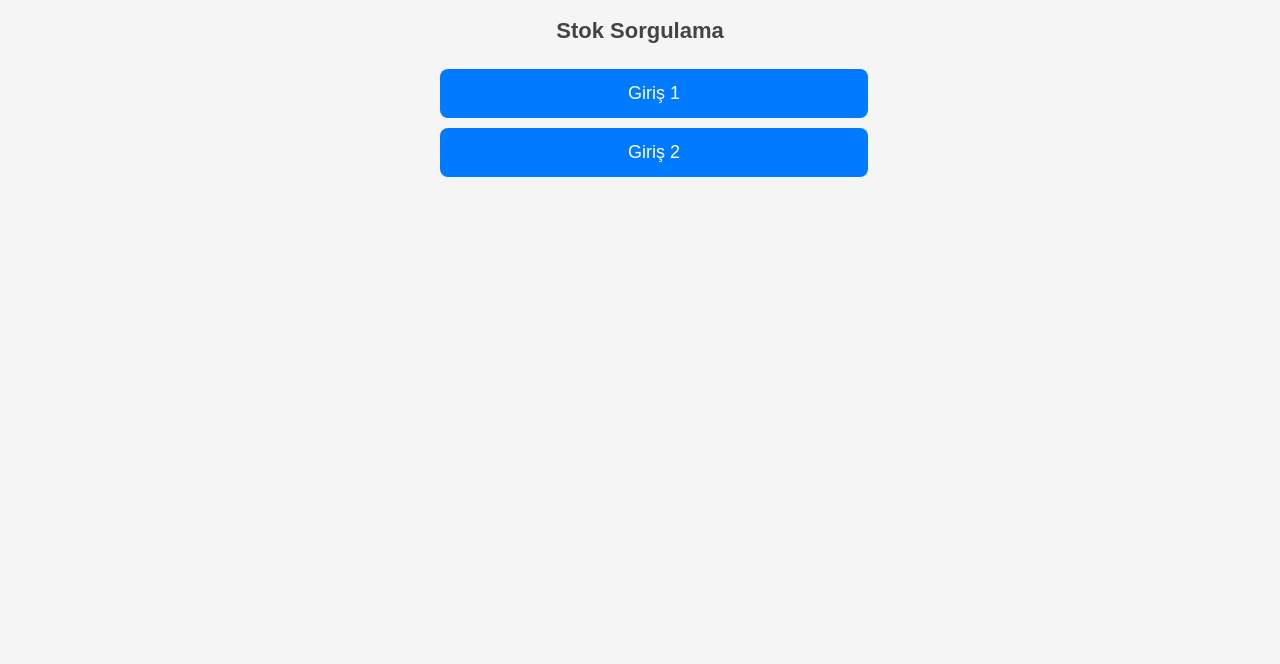
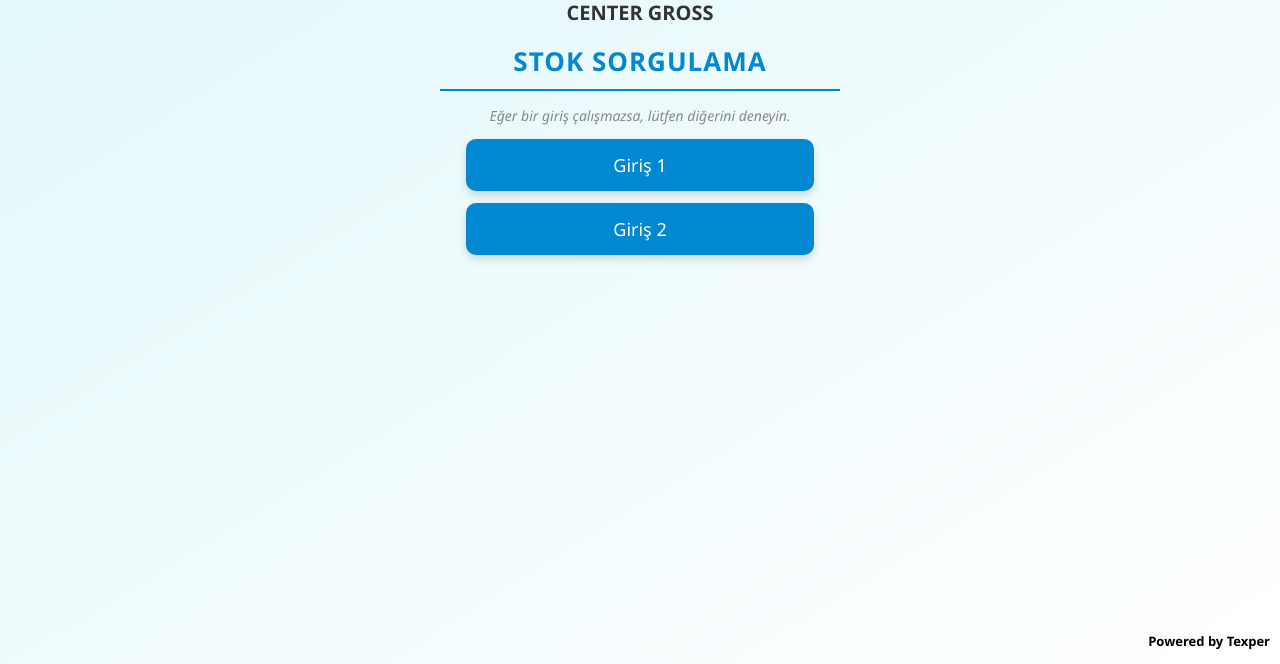
Before and after one commit to texpercomp/centerstok, a plain HTML site: page index.html in a window 1280 px wide. Shown: the part 136-800 px from the top of the page. Drawn offline with Linux system fonts and the light colour scheme.

Commit message:
Update index.html

```diff
--- a/index.html
+++ b/index.html
@@ -6,57 +6,130 @@
   <title>Giriş Ekranı</title>
   <style>
     body {
-      font-family: sans-serif;
       margin: 0;
       padding: 0;
-      background-color: #f5f5f5;
+      font-family: 'Segoe UI', sans-serif;
+      background: linear-gradient(to bottom right, #e0f7fa, #ffffff);
+      position: relative;
+      min-height: 100vh;
     }
 
     .container {
       max-width: 400px;
       margin: 0 auto;
-      padding: 20px;
+      padding: 30px 20px 60px;
       text-align: center;
     }
 
     .logo {
-      width: 100px;
+      width: 80px;
       height: auto;
-      margin-bottom: 15px;
+      margin-bottom: 20px;
+      border-radius: 12px;
+      box-shadow: 0 4px 10px rgba(0,0,0,0.1);
+    }
+
+    .center-gross {
+      font-size: 20px;
+      color: #333;
+      font-weight: bold;
+      margin-bottom: 10px;
+      text-transform: uppercase;
     }
 
     h1 {
-      font-size: 22px;
-      margin-bottom: 25px;
-      color: #444;
+      font-size: 26px;
+      color: #0288d1;
+      font-weight: bold;
+      margin-bottom: 15px;
+      text-transform: uppercase;
+      letter-spacing: 1px;
+      border-bottom: 2px solid #0288d1;
+      padding-bottom: 10px;
+    }
+
+    .note {
+      font-size: 14px;
+      color: #888;
+      margin-top: 10px;
+      font-style: italic;
     }
 
     .button {
       display: block;
-      width: 100%;
+      width: 80%;
+      max-width: 320px;
+      margin: 12px auto;
       padding: 14px;
-      margin: 10px 0;
-      background-color: #007bff;
+      background-color: #0288d1;
       color: white;
       border: none;
-      border-radius: 8px;
+      border-radius: 10px;
       font-size: 18px;
       text-decoration: none;
-      transition: background 0.3s;
+      box-shadow: 0 4px 8px rgba(0, 0, 0, 0.15);
+      transition: background 0.3s, transform 0.2s;
     }
 
     .button:hover {
-      background-color: #0056b3;
+      background-color: #0277bd;
+      transform: scale(1.03);
+    }
+
+    .footer {
+      position: absolute;
+      right: 10px;
+      bottom: 10px;
+      font-size: 13px;
+    }
+
+    .footer a {
+      color: #000;
+      font-weight: bold;
+      text-decoration: none;
+      position: relative;
+      display: inline-block;
+      overflow: hidden;
+    }
+
+    .footer a::before {
+      content: '';
+      position: absolute;
+      top: 0;
+      left: -100%;
+      width: 100%;
+      height: 100%;
+      background: linear-gradient(120deg, transparent, rgba(255, 255, 255, 0.6), transparent);
+      animation: shine 2.5s infinite;
+    }
+
+    @keyframes shine {
+      0% {
+        left: -100%;
+      }
+      100% {
+        left: 100%;
+      }
     }
   </style>
 </head>
 <body>
   <div class="container">
     <img src="logo.jpg" alt="Logo" class="logo">
+
+    <!-- Center Gross Yazısı -->
+    <div class="center-gross">Center Gross</div>
+
     <h1>Stok Sorgulama</h1>
+
+    <p class="note">Eğer bir giriş çalışmazsa, lütfen diğerini deneyin.</p>
 
     <a href="http://212.156.174.165/Account/Login" class="button">Giriş 1</a>
     <a href="http://88.235.17.55/Account/Login" class="button">Giriş 2</a>
   </div>
+
+  <div class="footer">
+    <a href="https://texper.com.tr" target="_blank">Powered by Texper</a>
+  </div>
 </body>
 </html>
```
